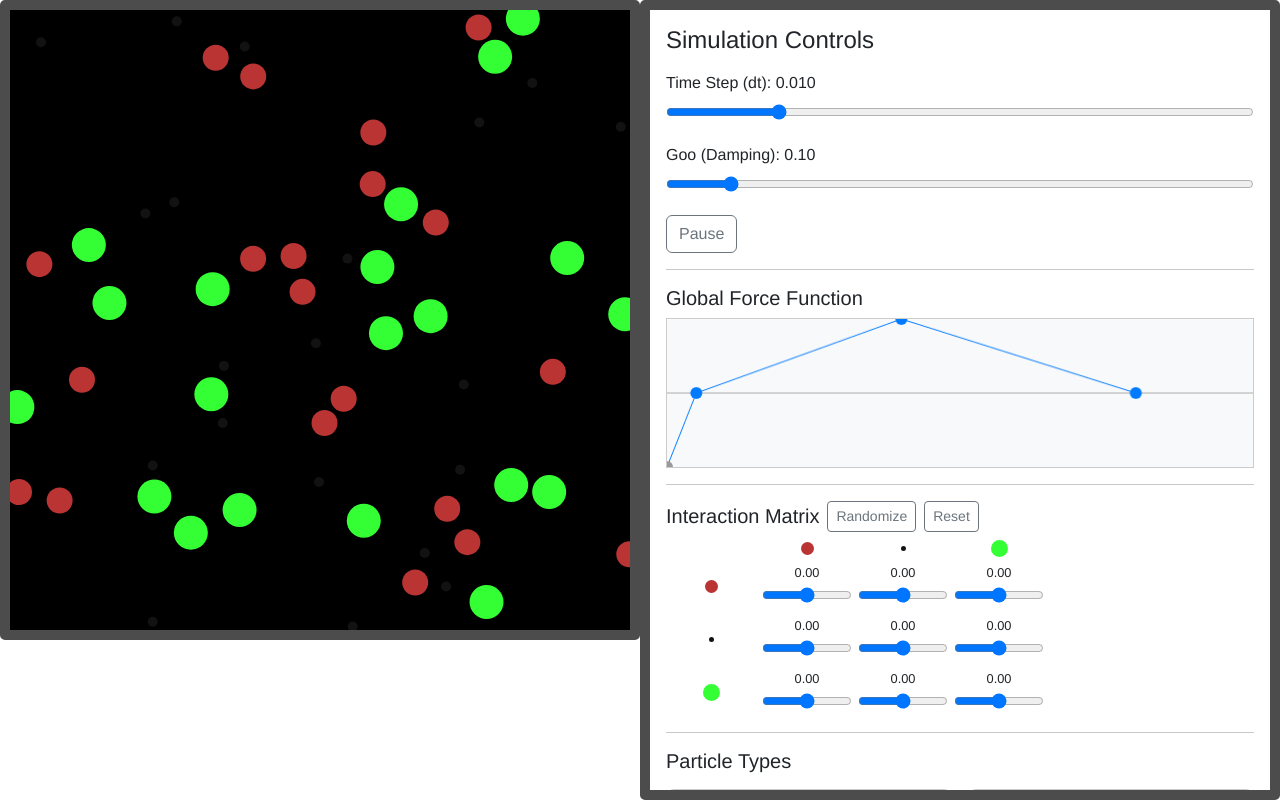
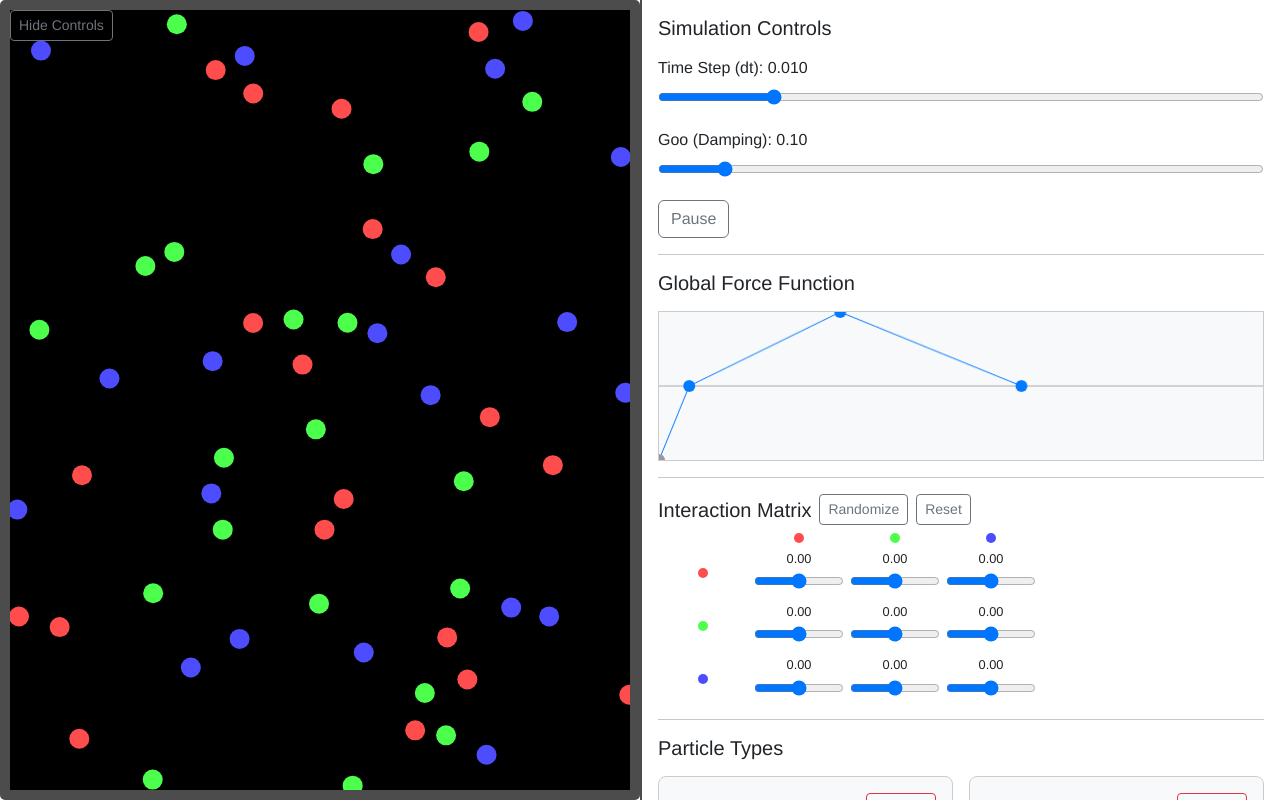
Before and after one commit to TheRonzor/plife_react, a React (Vite) app: page / in a window 1280 px wide. Built offline with nearby package versions, Linux system fonts and the light colour scheme.

Commit message:
hiding controls works

```diff
--- a/src/App.tsx
+++ b/src/App.tsx
@@ -1,4 +1,3 @@
-// ./src/App.tsx
 import React, { useEffect, useState } from 'react';
 import { CanvasArea } from "./components/CanvasArea";
 import ForceEditor from './components/ForceEditor';
@@ -10,18 +9,18 @@ import { type Particle, type ControlPoint } from "./simulation/SimulationEngine"
 const defaultControlPoints: ControlPoint[] = [
   { id: 'f0', x: 0, y: -1, fixed: true },
   { id: 'r1', x: 0.05, y: 0 },
-  { id: 'f2', x: 0.4, y: 1 },
-  { id: 'r3', x: 0.8, y: 0 },
+  { id: 'f2', x: 0.3, y: 1 },
+  { id: 'r3', x: 0.6, y: 0 },
 ];
 
 function App() {
   const [controlPoints, setControlPoints] = useState<ControlPoint[]>(defaultControlPoints);
-
+  const [controlsVisible, setControlsVisible] = useState(true);
   const [particleTypes, setParticleTypes] = useState(() =>
     Array.from({ length: 3 }, (_, i) => ({
       id: i,
-      color: ['#bb3434', '#121212', '#34ff34'][i],
-      size: Math.round(2 + Math.random()*20),
+      color: ['#ff4d4d', '#4dff4d', '#4d4dff'][i],
+      size: 10,
       count: 20,
     }))
   );
@@ -35,11 +34,9 @@ function App() {
   const [goo, setGoo] = useState(0.1);
   const [isRunning, setIsRunning] = useState(true);
 
-  // Particle style/count changes
   useEffect(() => {
     setParticles(prev => {
-    let idCounter = 0;
-
+      let idCounter = prev.length > 0 ? Math.max(...prev.map(p => p.id)) + 1 : 0;
       const updated: Particle[] = [];
 
       particleTypes.forEach((type, index) => {
@@ -49,7 +46,6 @@ function App() {
         if (existing.length === needed) {
           updated.push(...existing);
         } else if (existing.length < needed) {
-        // Keep all existing, add new ones
           const newParticles = Array.from({ length: needed - existing.length }, () => ({
             id: idCounter++,
             type: index,
@@ -60,7 +56,6 @@ function App() {
           }));
           updated.push(...existing, ...newParticles);
         } else {
-        // Too many — trim down
           updated.push(...existing.slice(0, needed));
         }
       });
@@ -84,37 +79,17 @@ function App() {
   };
 
   const resetMatrix = () => {
-    setInteractionMatrix(matrix =>
-      matrix.map(row => row.map(() => 0))
-    );
+    setInteractionMatrix(matrix => matrix.map(row => row.map(() => 0)));
   };
-
-  // const addType = () => {
-  //   if (particleTypes.length >= 20) return;
-  //   const newId = particleTypes.length;
-  //   const newTypes = [
-  //     ...particleTypes,
-  //     { id: newId, color: '#888888', size: 10, count: 20 },
-  //   ];
-  //   setParticleTypes(newTypes);
-
-  //   setInteractionMatrix(prev => {
-  //     const next = prev.map(row => [...row, 0]);
-  //     next.push(new Array(newId + 1).fill(0));
-  //     return next;
-  //   });
-  // };
 
   const addType = () => {
     if (particleTypes.length >= 20) return;
     const newId = particleTypes.length;
 
-    // Generate random hex color (pastel-ish)
-    const randomChannel = () => Math.floor(128 + Math.random() * 127); // 128–255
+    const randomChannel = () => Math.floor(128 + Math.random() * 127);
     const toHex = (n: number) => n.toString(16).padStart(2, '0');
     const randomColor = `#${toHex(randomChannel())}${toHex(randomChannel())}${toHex(randomChannel())}`;
-
-    const randomSize = Math.floor(Math.random() * 6) + 6; // size: 6–11
+    const randomSize = Math.floor(Math.random() * 6) + 6;
 
     const newTypes = [
       ...particleTypes,
@@ -122,7 +97,6 @@ function App() {
     ];
 
     setParticleTypes(newTypes);
-
     setInteractionMatrix(prev => {
       const next = prev.map(row => [...row, 0]);
       next.push(new Array(newId + 1).fill(0));
@@ -130,23 +104,31 @@ function App() {
     });
   };
 
-
   const removeType = (id: number) => {
     if (particleTypes.length <= 1) return;
     const index = particleTypes.findIndex(t => t.id === id);
     const newTypes = particleTypes.filter(t => t.id !== id);
     setParticleTypes(newTypes);
 
-    setInteractionMatrix(prev => {
-      return prev
+    setInteractionMatrix(prev =>
+      prev
         .filter((_, i) => i !== index)
-        .map(row => row.filter((_, j) => j !== index));
-    });
+        .map(row => row.filter((_, j) => j !== index))
+    );
   };
 
   return (
-    <div className="App" style={{ display: "flex", height: "100vh" }}>
-      <div style={{ flex: 1 }}>
+    <div className="App" style={{ display: "flex", height: "100vh", position: "relative" }}>
+      <div style={{ position: 'absolute', top: 10, left: 10, zIndex: 1000 }}>
+        <button
+          className="btn btn-sm btn-outline-secondary"
+          onClick={() => setControlsVisible(v => !v)}
+        >
+          {controlsVisible ? 'Hide Controls' : 'Show Controls'}
+        </button>
+      </div>
+
+      <div style={{ flex: controlsVisible ? 1 : "1 1 100%", transition: "flex 0.3s" }}>
         <CanvasArea
           particles={particles}
           interactionMatrix={interactionMatrix}
@@ -157,15 +139,10 @@ function App() {
           particleTypeProperties={particleTypes}
         />
       </div>
-      <div style={{
-        width: "50%",
-        padding: "1rem",
-        overflowY: "auto" ,
-        border: "10px solid var(--border-color)",
-        display: "block",
-        borderRadius: "5px",
-        }}>
 
+      {controlsVisible && (
+        <div style={{ width: "50%", padding: "1rem", overflowY: "auto", borderLeft: "2px solid var(--border-color)" }}>
+          <h5 className="mb-3">Simulation Controls</h5>
           <SimulationControls
             dt={dt}
             goo={goo}
@@ -177,8 +154,8 @@ function App() {
 
           <hr />
 
+          <h5 className="mb-3">Global Force Function</h5>
           <ForceEditor points={controlPoints} onChange={setControlPoints} />
-
           <hr />
 
           <div className="d-flex gap-2 align-items-center mb-2">
@@ -190,7 +167,6 @@ function App() {
               Reset
             </button>
           </div>
-
           <InteractionMatrix
             types={particleTypes}
             matrix={interactionMatrix}
@@ -199,6 +175,7 @@ function App() {
 
           <hr />
 
+          <h5 className="mb-3">Particle Types</h5>
           <ParticleTypeEditor
             types={particleTypes}
             onChange={setParticleTypes}
@@ -206,6 +183,7 @@ function App() {
             onRemoveType={removeType}
           />
         </div>
+      )}
     </div>
   );
 }
--- a/src/components/CanvasArea.tsx
+++ b/src/components/CanvasArea.tsx
@@ -86,7 +86,8 @@ export const CanvasArea: React.FC<CanvasAreaProps> = ({
             ref={canvasRef}
             style={{
               width: "100%",
-              aspectRatio: "1 / 1",
+              height: "100%",
+              // aspectRatio: "1 / 1",
               border: "10px solid var(--border-color)",
               display: "block",
               borderRadius: "5px",
--- a/src/components/ForceEditor.tsx
+++ b/src/components/ForceEditor.tsx
@@ -139,7 +139,6 @@ const ForceEditor: React.FC<ForceEditorProps> = ({ points, onChange }) => {
 
   return (
     <div>
-      <h5 className="form-label">Global Force Function</h5>
       <canvas
         ref={canvasRef}
         onMouseDown={handleMouseDown}
--- a/src/components/ParticleTypeEditor.tsx
+++ b/src/components/ParticleTypeEditor.tsx
@@ -27,8 +27,6 @@ const ParticleTypeEditor: React.FC<ParticleTypeEditorProps> = ({
 
   return (
     <div>
-      <h5 className="mb-3">Particle Types</h5>
-
       <div
         style={{
           display: 'grid',
--- a/src/components/SimulationControls.tsx
+++ b/src/components/SimulationControls.tsx
@@ -19,8 +19,6 @@ const SimulationControls: React.FC<SimulationControlsProps> = ({
 }) => {
   return (
     <div>
-      <h4 className="mb-3">Simulation Controls</h4>
-
       <div className="mb-3">
         <label className="form-label">Time Step (dt): {dt.toFixed(3)}</label>
         <input
```
Lines whose indentation alone changed are shown as unchanged.
